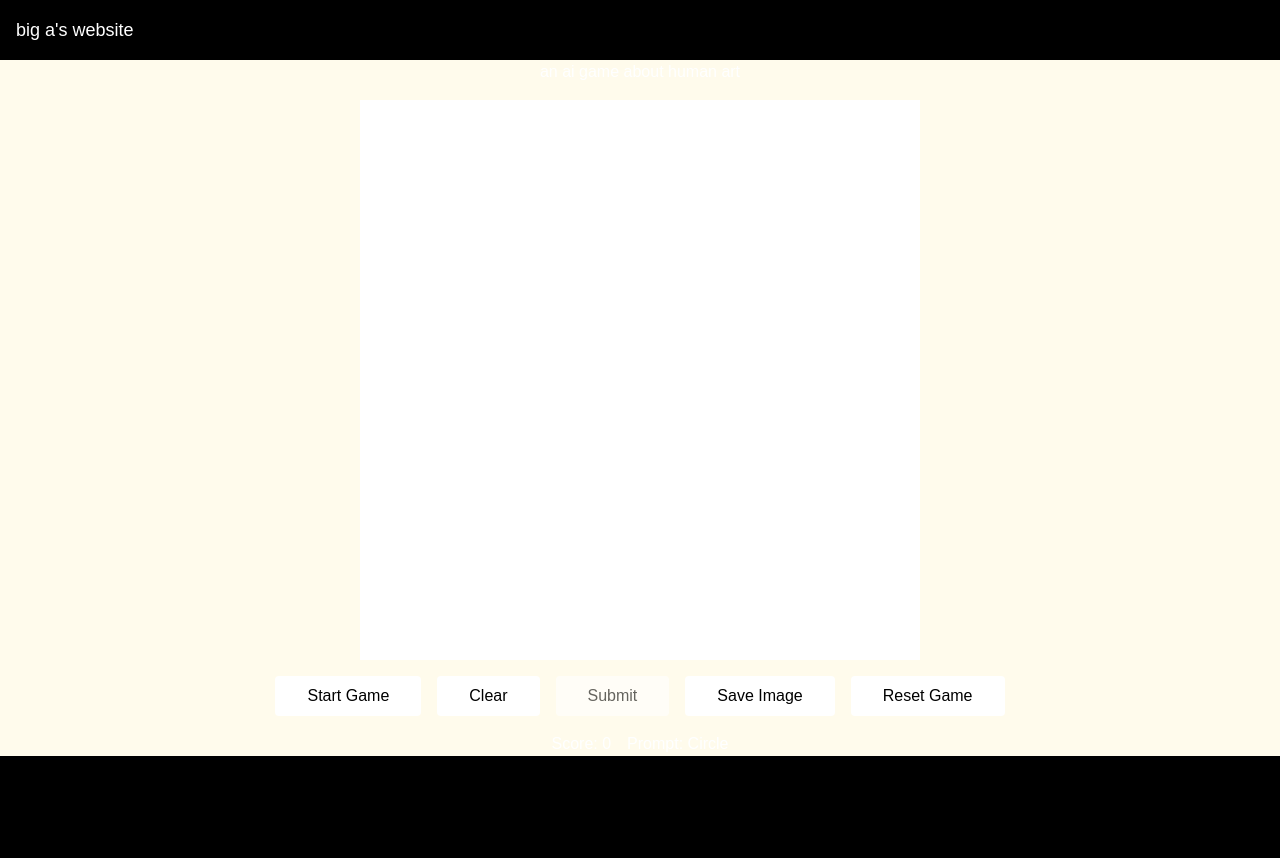
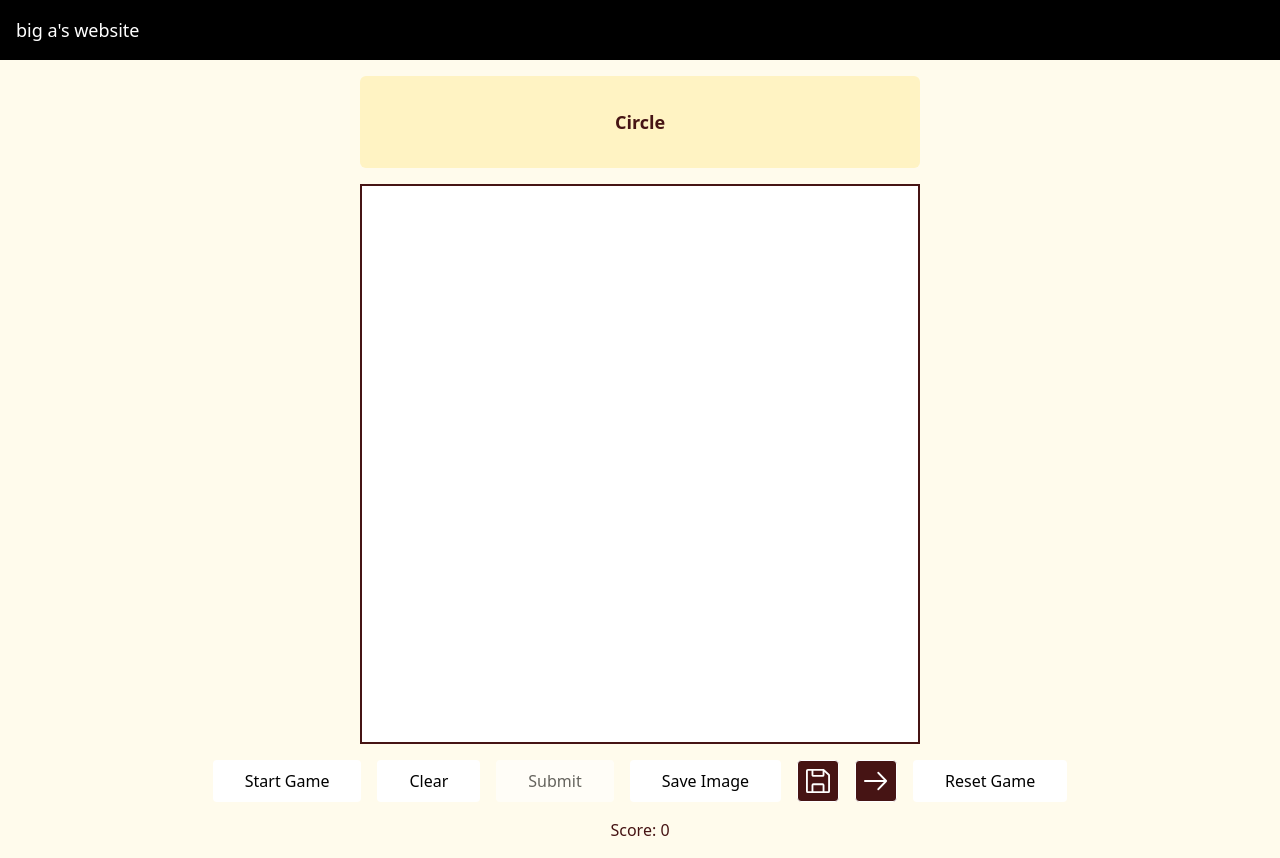
Before and after one commit to alexhutton28/big-a-website, a Next.js app: page /experiment-one in a window 1280 px wide. Before the commit the page ends 800 px from the top, so only its background shows below. Built offline with nearby package versions, Linux system fonts and the light colour scheme.

Commit message:
updates & tweaks

```diff
--- a/src/app/experiment-one/Canvas.tsx
+++ b/src/app/experiment-one/Canvas.tsx
@@ -1,10 +1,13 @@
 'use client';
 
 import { useEffect, useRef, useState } from 'react';
+import PromptDisplay, { type PromptDisplayHandle } from './PromptDisplay';
+import Image from 'next/image';
 
 export default function Canvas() {
   const canvasRef = useRef<HTMLCanvasElement>(null);
   const drawingRef = useRef(false);
+  const promptRef = useRef<PromptDisplayHandle | null>(null);
   const [playerScore, setPlayerScore] = useState(0);
   const [prompt, setPrompt] = useState('Circle');
   const [isCanvasEmpty, setIsCanvasEmpty] = useState(true);
@@ -103,6 +106,8 @@ export default function Canvas() {
   };
 
   const handleNewPrompt = async () => {
+    promptRef.current?.triggerSubmitAnimation();
+    await new Promise((res) => setTimeout(res, 1000));
     try {
       const res = await fetch('/prompts.txt', { cache: 'no-store' });
       if (!res.ok) throw new Error(`HTTP ${res.status}`);
@@ -120,8 +125,8 @@ export default function Canvas() {
 
   const handleSubmitDebug = () => {
     setPlayerScore((s) => s + 500);
+    handleClear();
     handleNewPrompt();
-    handleClear();
   };
 
   // eslint-disable-next-line @typescript-eslint/no-unused-vars
@@ -176,13 +181,14 @@ export default function Canvas() {
   };
 
   return (
-    <div className="bg-bone flex flex-col gap-3 items-center">
-      <div>an ai game about human art</div>
-      <div className="flex flex-row gap-3">
+    <div className="bg-bone flex flex-col gap-3 py-3 items-center">
+      <PromptDisplay ref={promptRef} prompt={prompt} />
+      <div className="mb-[50]">
         <canvas
           ref={canvasRef}
-          className="border-2 bg-white border-white w-[70vh] h-[70vh] max-w-[800px] max-h-[800px] z-[5]"
+          className="absolute border-2 bg-white border-mahogany w-[min(70vh,70vw)] h-[min(70vh,70vw)] max-w-[800px] max-h-[800px] z-[5]"
         />
+        <div className="bg-mahogany relative top-[25] left-[25] w-[min(70vh,70vw)] h-[min(70vh,70vw)]" />
       </div>
       <div className="flex gap-3">
         <button
@@ -211,6 +217,18 @@ export default function Canvas() {
           Save Image
         </button>
         <button
+          className="bg-mahogany hover:bg-charlie hover:border-mahogany border-1 p-2 rounded cursor-pointer"
+          onClick={handleSaveImage}
+        >
+          <Image src="/save.svg" alt="Save" width={24} height={24} />
+        </button>
+        <button
+          className="bg-mahogany hover:bg-charlie hover:border-mahogany border-1 p-2 rounded cursor-pointer"
+          onClick={handleSubmitDebug}
+        >
+          <Image src="/arrow-right.svg" alt="Submit" width={24} height={24} />
+        </button>
+        <button
           onClick={resetGame}
           className="rounded bg-white px-4 py-2 text-black hover:bg-gray-200"
         >
@@ -218,8 +236,7 @@ export default function Canvas() {
         </button>
       </div>
       <div className="flex items-center gap-3">
-        <div>Score: {playerScore}</div>
-        <div>Prompt: {prompt}</div>
+        <div className="text-mahogany">Score: {playerScore}</div>
       </div>
     </div>
   );
--- /dev/null
+++ b/src/app/experiment-one/PromptDisplay.tsx
@@ -0,0 +1,35 @@
+'use client';
+
+import React, { useState, useImperativeHandle, forwardRef } from 'react';
+
+type Props = { prompt: string };
+
+export type PromptDisplayHandle = {
+  triggerSubmitAnimation: () => void;
+};
+
+const PromptDisplay = forwardRef<PromptDisplayHandle, Props>(({ prompt }, ref) => {
+  const [animating, setAnimating] = useState(false);
+
+  const triggerSubmitAnimation = () => {
+    setAnimating(true);
+    setTimeout(() => setAnimating(false), 2000);
+  };
+
+  useImperativeHandle(ref, () => ({ triggerSubmitAnimation }));
+
+  return (
+    <div
+      className={
+        `bg-vanilla w-[min(70vh,70vw)] max-w-[800px] p-4 rounded-md transition-transform ease-in-out duration-2000 transform ` +
+        (animating ? 'translate-y-[120px]' : 'translate-y-0')
+      }
+    >
+      <div className="text-mahogany text-center text-lg font-semibold">{prompt}</div>
+    </div>
+  );
+});
+
+PromptDisplay.displayName = 'PromptDisplay';
+
+export default PromptDisplay;
--- a/src/app/globals.css
+++ b/src/app/globals.css
@@ -1,14 +1,14 @@
 @import 'tailwindcss';
 
 :root {
-  --background: #000;
+  --background: #fff;
   --foreground: #fff;
 }
 
 @theme inline {
   --color-background: var(--background);
   --color-foreground: var(--foreground);
-  --font-sans: var(--font-geist-sans);
+  --font-sans: var(--font-lato);
   --font-mono: var(--font-geist-mono);
   --spacing-1: 4px;
   --spacing-2: 8px;
@@ -18,10 +18,11 @@
   --spacing-6: 128px;
   --color-money: #ffb700;
   --color-mahogany: #461414;
+  --color-charlie: #662020;
   --color-padauk: #815555;
-  --color-vanilla: #FFF3C3;
-  --color-sand: #FFF8DD;
-  --color-bone: #FFFBEC;
+  --color-vanilla: #fff3c3;
+  --color-sand: #fff8dd;
+  --color-bone: #fffbec;
 }
 
 @media (prefers-color-scheme: dark) {
@@ -34,10 +35,5 @@
 body {
   background: var(--background);
   color: var(--foreground);
-  font-family: Arial, Helvetica, sans-serif;
+  font-family: var(--font-sans);
 }
-
-/* Utility: money text color */
-.text-money {
-  color: #ffb700;
-}
--- a/src/app/layout.tsx
+++ b/src/app/layout.tsx
@@ -1,16 +1,12 @@
 import type { Metadata } from 'next';
-import { Geist, Geist_Mono } from 'next/font/google';
+import { Lato } from 'next/font/google';
 import './globals.css';
 import Header from '../components/Header';
 
-const geistSans = Geist({
-  variable: '--font-geist-sans',
+const lato = Lato({
+  variable: '--font-lato',
   subsets: ['latin'],
-});
-
-const geistMono = Geist_Mono({
-  variable: '--font-geist-mono',
-  subsets: ['latin'],
+  weight: ['300', '400', '700'],
 });
 
 export const metadata: Metadata = {
@@ -25,9 +21,7 @@ export default function RootLayout({
 }>) {
   return (
     <html lang="en">
-      <body
-        className={`${geistSans.variable} ${geistMono.variable} antialiased bg-black text-white`}
-      >
+      <body className={`${lato.variable} antialiased bg-white text-black`}>
         <Header />
         <main>{children}</main>
       </body>
```
Also changed, not shown: public/arrow-right.svg (added), public/save.svg (added).
